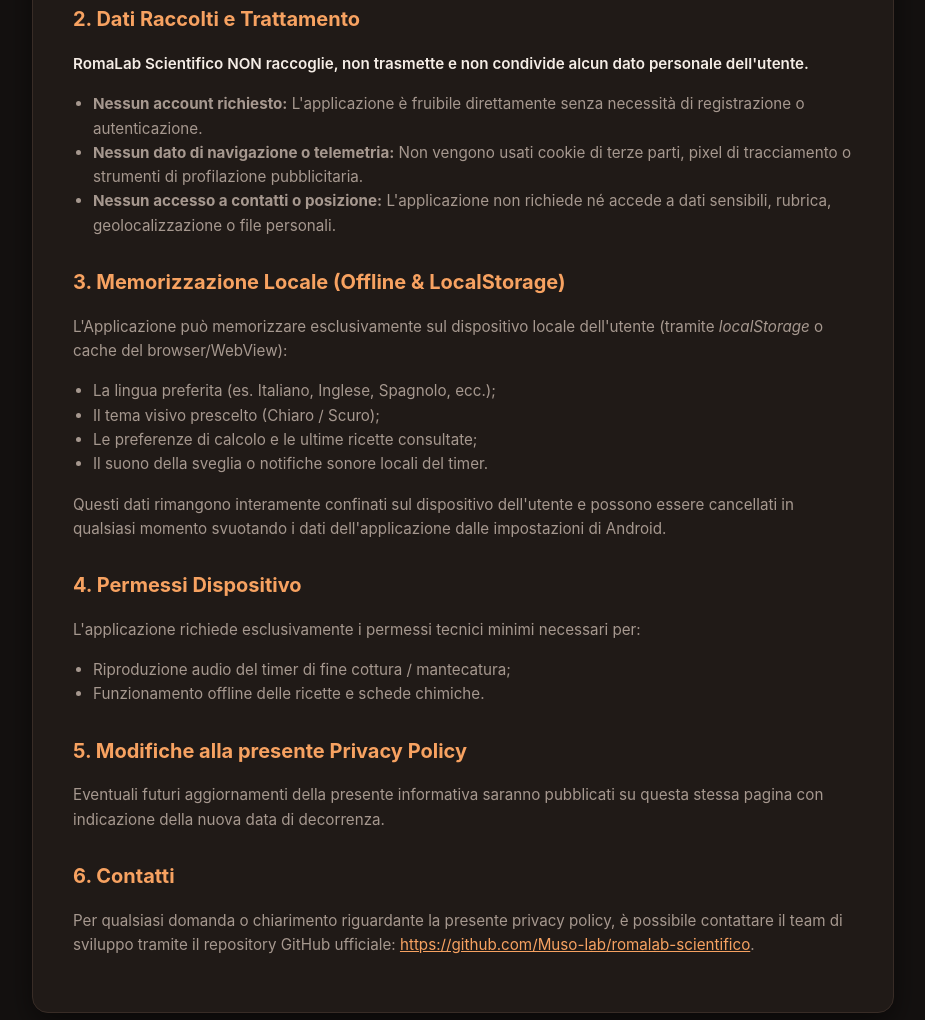
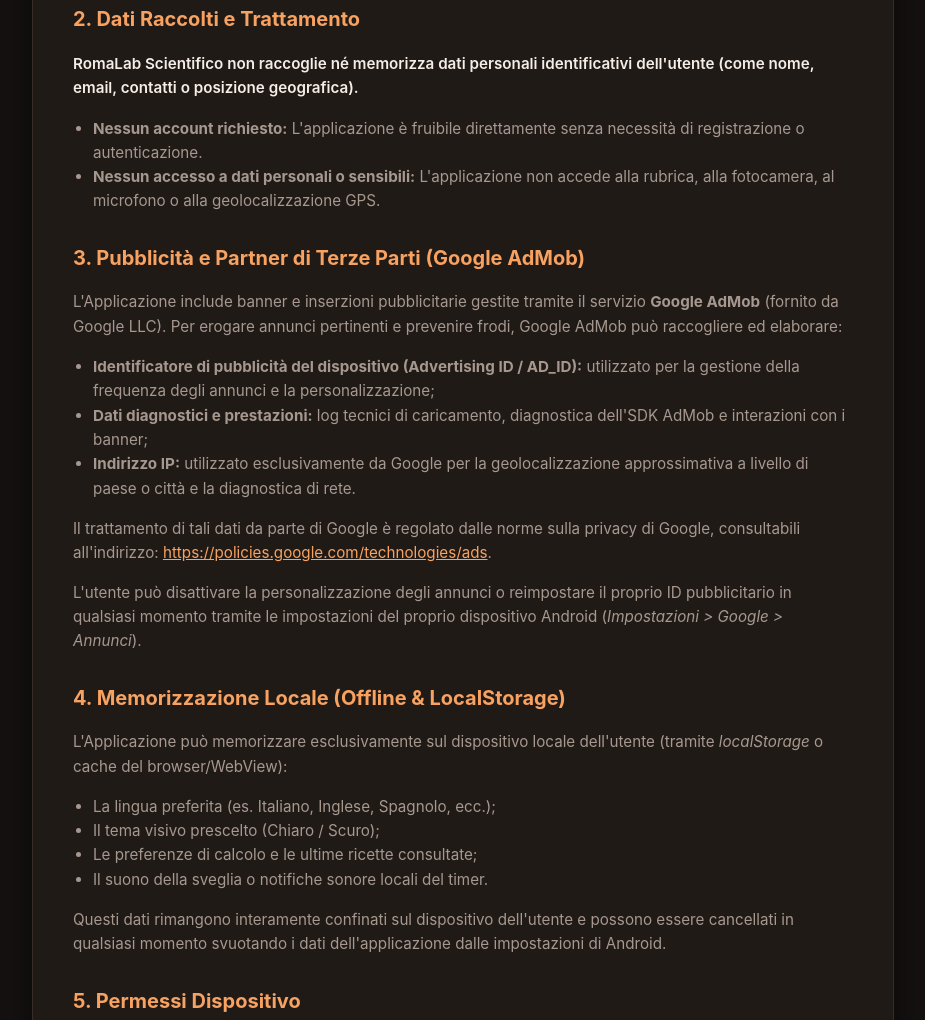
Before and after one commit to Muso-lab/romalab-scientifico, a website: page privacy-policy.html in a window 1280 px wide. Shown: the part 461-1481 px from the top of the page, without its empty margins (177-1102 px from the left). Drawn offline with Linux system fonts and the light colour scheme.

Commit message:
docs: update privacy policy for AdMob compliance

```diff
--- a/privacy-policy.html
+++ b/privacy-policy.html
@@ -75,14 +75,23 @@
         <p>La privacy degli utenti è la nostra massima priorità. La presente informativa descrive le modalità di trattamento dei dati da parte dell'Applicazione.</p>
 
         <h2>2. Dati Raccolti e Trattamento</h2>
-        <p><span class="highlight">RomaLab Scientifico NON raccoglie, non trasmette e non condivide alcun dato personale dell'utente.</span></p>
+        <p><span class="highlight">RomaLab Scientifico non raccoglie né memorizza dati personali identificativi dell'utente (come nome, email, contatti o posizione geografica).</span></p>
         <ul>
             <li><strong>Nessun account richiesto:</strong> L'applicazione è fruibile direttamente senza necessità di registrazione o autenticazione.</li>
-            <li><strong>Nessun dato di navigazione o telemetria:</strong> Non vengono usati cookie di terze parti, pixel di tracciamento o strumenti di profilazione pubblicitaria.</li>
-            <li><strong>Nessun accesso a contatti o posizione:</strong> L'applicazione non richiede né accede a dati sensibili, rubrica, geolocalizzazione o file personali.</li>
+            <li><strong>Nessun accesso a dati personali o sensibili:</strong> L'applicazione non accede alla rubrica, alla fotocamera, al microfono o alla geolocalizzazione GPS.</li>
         </ul>
 
-        <h2>3. Memorizzazione Locale (Offline & LocalStorage)</h2>
+        <h2>3. Pubblicità e Partner di Terze Parti (Google AdMob)</h2>
+        <p>L'Applicazione include banner e inserzioni pubblicitarie gestite tramite il servizio <strong>Google AdMob</strong> (fornito da Google LLC). Per erogare annunci pertinenti e prevenire frodi, Google AdMob può raccogliere ed elaborare:</p>
+        <ul>
+            <li><strong>Identificatore di pubblicità del dispositivo (Advertising ID / AD_ID):</strong> utilizzato per la gestione della frequenza degli annunci e la personalizzazione;</li>
+            <li><strong>Dati diagnostici e prestazioni:</strong> log tecnici di caricamento, diagnostica dell'SDK AdMob e interazioni con i banner;</li>
+            <li><strong>Indirizzo IP:</strong> utilizzato esclusivamente da Google per la geolocalizzazione approssimativa a livello di paese o città e la diagnostica di rete.</li>
+        </ul>
+        <p>Il trattamento di tali dati da parte di Google è regolato dalle norme sulla privacy di Google, consultabili all'indirizzo: <a href="https://policies.google.com/technologies/ads" target="_blank" rel="noopener noreferrer" style="color:#f7a261;">https://policies.google.com/technologies/ads</a>.</p>
+        <p>L'utente può disattivare la personalizzazione degli annunci o reimpostare il proprio ID pubblicitario in qualsiasi momento tramite le impostazioni del proprio dispositivo Android (<em>Impostazioni &gt; Google &gt; Annunci</em>).</p>
+
+        <h2>4. Memorizzazione Locale (Offline & LocalStorage)</h2>
         <p>L'Applicazione può memorizzare esclusivamente sul dispositivo locale dell'utente (tramite <em>localStorage</em> o cache del browser/WebView):</p>
         <ul>
             <li>La lingua preferita (es. Italiano, Inglese, Spagnolo, ecc.);</li>
@@ -92,17 +101,18 @@
         </ul>
         <p>Questi dati rimangono interamente confinati sul dispositivo dell'utente e possono essere cancellati in qualsiasi momento svuotando i dati dell'applicazione dalle impostazioni di Android.</p>
 
-        <h2>4. Permessi Dispositivo</h2>
+        <h2>5. Permessi Dispositivo</h2>
         <p>L'applicazione richiede esclusivamente i permessi tecnici minimi necessari per:</p>
         <ul>
+            <li>Connessione di rete (INTERNET e ACCESS_NETWORK_STATE) per l'erogazione dei banner pubblicitari AdMob;</li>
             <li>Riproduzione audio del timer di fine cottura / mantecatura;</li>
             <li>Funzionamento offline delle ricette e schede chimiche.</li>
         </ul>
 
-        <h2>5. Modifiche alla presente Privacy Policy</h2>
+        <h2>6. Modifiche alla presente Privacy Policy</h2>
         <p>Eventuali futuri aggiornamenti della presente informativa saranno pubblicati su questa stessa pagina con indicazione della nuova data di decorrenza.</p>
 
-        <h2>6. Contatti</h2>
+        <h2>7. Contatti</h2>
         <p>Per qualsiasi domanda o chiarimento riguardante la presente privacy policy, è possibile contattare il team di sviluppo tramite il repository GitHub ufficiale: <a href="https://github.com/Muso-lab/romalab-scientifico" style="color:#f7a261;">https://github.com/Muso-lab/romalab-scientifico</a>.</p>
     </div>
 </body>
```
